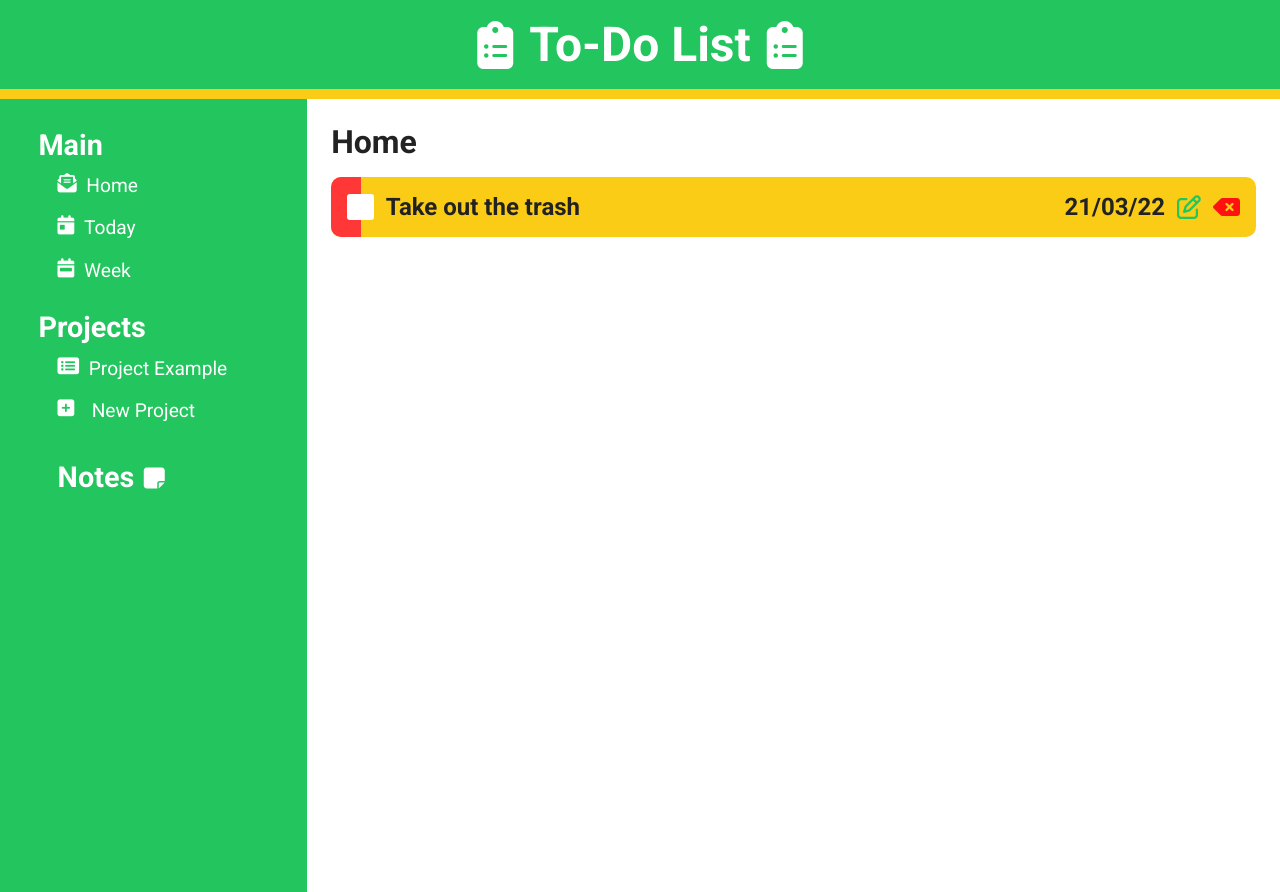
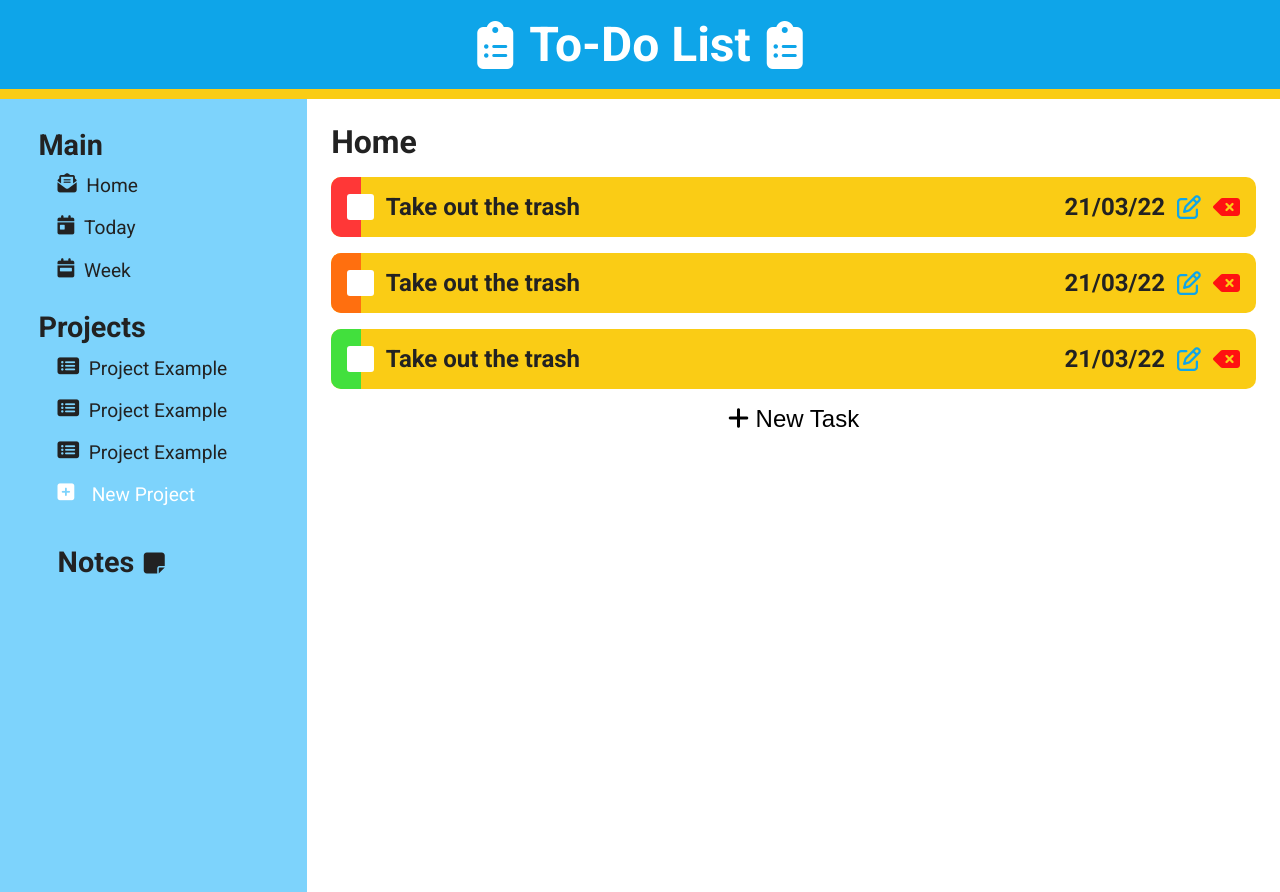
Before and after one commit to Jonathan-Foo/to-do-list, a plain HTML site: page index.html in a window 1280 px wide. Shown: the top 892 px of the page. Drawn offline with Linux system fonts and the light colour scheme.

Commit message:
Completed Add Task Button Style

```diff
--- a/index.html
+++ b/index.html
@@ -48,6 +48,14 @@
               <i class="fas fa-list-alt"></i>
               <p class="nav-subheading">Project Example</p>
             </div>
+            <div class="project-item">
+              <i class="fas fa-list-alt"></i>
+              <p class="nav-subheading">Project Example</p>
+            </div>
+            <div class="project-item">
+              <i class="fas fa-list-alt"></i>
+              <p class="nav-subheading">Project Example</p>
+            </div>
           </div>
           <button class="add-projects-btn">
             <i class="fas fa-plus-square"></i> New Project
@@ -70,6 +78,38 @@
           <p class="slide-heading">Home</p>
           <div class="to-do-item">
             <span class="priority high"></span>
+            <div class="left-section">
+              <input
+                type="checkbox"
+                name="to-do-checkbox"
+                id="to-do-checkbox"
+              />
+              <p class="to-do-title">Take out the trash</p>
+            </div>
+            <div class="right-section">
+              <p class="due-date">21/03/22</p>
+              <i class="far fa-edit" aria-hidden="true"></i>
+              <i class="fas fa-backspace" aria-hidden="true"></i>
+            </div>
+          </div>
+          <div class="to-do-item">
+            <span class="priority mid"></span>
+            <div class="left-section">
+              <input
+                type="checkbox"
+                name="to-do-checkbox"
+                id="to-do-checkbox"
+              />
+              <p class="to-do-title">Take out the trash</p>
+            </div>
+            <div class="right-section">
+              <p class="due-date">21/03/22</p>
+              <i class="far fa-edit" aria-hidden="true"></i>
+              <i class="fas fa-backspace" aria-hidden="true"></i>
+            </div>
+          </div>
+          <div class="to-do-item">
+            <span class="priority low"></span>
             <div class="left-section">
               <input
                 type="checkbox"
@@ -108,8 +148,11 @@
                 <img src="" alt="cancel" class="cancel" />
               </button>
             </form>
-          </div>
-          <button type="button" class="new-task-btn">New Task</button> -->
+          </div> -->
+          <button type="button" class="new-task-btn">
+            <i class="fas fa-plus"></i>
+            New Task
+          </button>
         </div>
         <!-- <div class="slide today-slide">
           <p class="slide-heading">Today</p>
--- a/style.css
+++ b/style.css
@@ -6,8 +6,8 @@
 }
 
 :root {
-  --main-color: #22c55e;
-  --light-main-color: #49f387;
+  --main-color: #0ea5e9;
+  --light-main-color: #7dd3fc;
   --secondary-color: #e2e8f0;
   --card-color: #facc15;
   --subtext-color: #777;
@@ -47,8 +47,8 @@ body {
 
 .navbar {
   position: relative;
-  background: var(--main-color);
-  color: white;
+  background: var(--light-main-color);
+  color: #222;
   padding: 1.5em 2em;
 
   font-size: 1.2em;
@@ -115,6 +115,9 @@ body {
 }
 
 .slide {
+  display: flex;
+  flex-direction: column;
+  align-content: center;
   padding: 1.5em;
   /* border: 1px solid red; */
   min-height: 100vh;
@@ -133,6 +136,7 @@ body {
   border-radius: 10px;
   cursor: pointer;
   overflow: hidden;
+  margin-bottom: 1em;
 }
 
 .to-do-item:hover {
@@ -173,7 +177,7 @@ body {
 }
 
 .priority.low {
-  background: rgb(46, 235, 39);
+  background: rgb(66, 224, 61);
 }
 
 /* CUSTOM CHECKBOX STYLE */
@@ -218,6 +222,21 @@ body {
   margin-bottom: 0.5em;
 }
 
+/* NEW TASK BUTTON STYLE */
+.new-task-btn {
+  appearance: none;
+  border: none;
+  background: none;
+  font-size: 1.5em;
+  cursor: pointer;
+}
+
+.new-task-btn:hover,
+.new-task-btn:hover > * {
+  color: #999;
+  transform: scale(1.05);
+}
+
 /* FOOTER STYLES */
 .footer {
   position: absolute;
```
